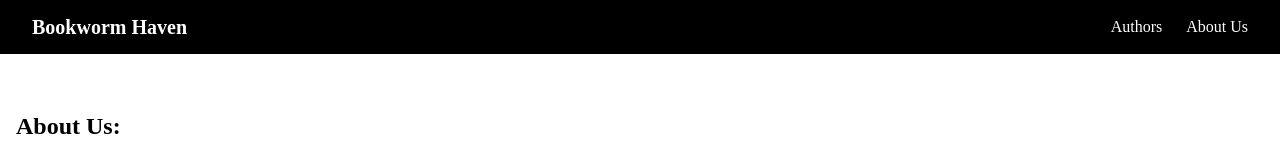
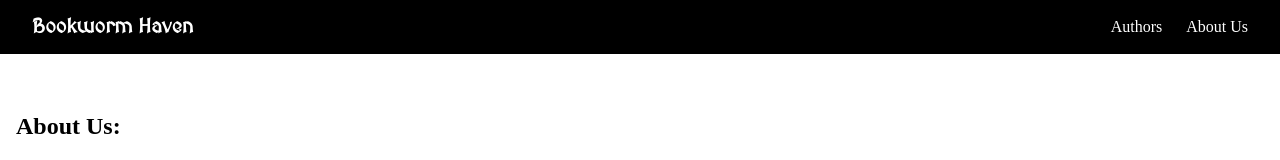
Before and after one commit to SerhiiAndruschenko/next-reviews, a Next.js app: page /about in a window 1280 px wide. Shown: the top 160 px of the page. Built offline with nearby package versions, Linux system fonts and the light colour scheme; a web font is replaced by a local one.

Commit message:
Added new fonts

```diff
--- a/public/styles/reviews.scss
+++ b/public/styles/reviews.scss
@@ -1,6 +1,6 @@
 .home-hero{
     margin-top: -1rem;
-    background-image: url(/images/banner5.jpg);
+    background-image: url(/images/banner6.jpg);
     background-size: cover;
     height: 500px;
     background-position: bottom center;
@@ -18,7 +18,7 @@
         padding: 50px 15px;
         height: 300px;
     }
-   /*&:before{
+   &:before{
         content: '';
         display: block;
         width: 100%;
@@ -27,7 +27,7 @@
         left: 0;
         top: 0;
         background: rgba(0,0,0,0.6);
-    }*/
+    }
     h1{
         color: #fff;
         position: relative;
--- a/src/app/fonts.js
+++ b/src/app/fonts.js
@@ -1,4 +1,4 @@
-import { Orbitron, Exo_2, Gentium_Book_Plus } from "next/font/google";
+import { Orbitron, Exo_2, Gentium_Book_Plus, MedievalSharp } from "next/font/google";
 
 export const orbitron = Orbitron({
     subsets: ['latin'],
@@ -16,3 +16,9 @@ export const exo2 = Exo_2({
     subsets: ['latin'],
     variable: '--font-exo2',
 });
+
+export const medievalSharp = MedievalSharp({
+    subsets: ['latin'],
+    weight: ['400'],
+    variable: '--font-medievalSharp',
+});
--- a/src/app/layout.jsx
+++ b/src/app/layout.jsx
@@ -1,6 +1,6 @@
 import { Inter } from "next/font/google";
 import NavBar from "@/src/components/NavBar";
-import { exo2, orbitron, gentium } from "./fonts";
+import { exo2, orbitron, gentium, medievalSharp } from "./fonts";
 import "./globals.css";
 import "@/public/styles/header.scss";
 import "@/public/styles/footer.scss";
@@ -28,7 +28,7 @@ export default function RootLayout({ children }) {
   return (
     <html
       lang="en"
-      className={`${orbitron.variable} ${exo2.variable} ${gentium.variable}`}
+      className={`${orbitron.variable} ${exo2.variable} ${gentium.variable} ${medievalSharp.variable}`}
     >
       <head>
         <Script
--- a/src/app/page.jsx
+++ b/src/app/page.jsx
@@ -23,6 +23,8 @@ export default async function ReviewsPage({ searchParams }) {
   return (
     <>
       <div className="home-hero">
+          <h1 className="font-medievalSharp">Welcome to Bookworm Haven</h1>
+          <h2 className="font-medievalSharp">Where Stories Live</h2>
 
       </div>
       <Heading>Reviews</Heading>
--- a/src/components/NavBar.jsx
+++ b/src/components/NavBar.jsx
@@ -5,7 +5,7 @@ const NavBar = () => {
     <nav className="w-full">
       <ul className="w-full flex gap-x-6">
         <li>
-          <Link className="font-gentium logo" href={"/"}>Bookworm Haven</Link>
+          <Link className="font-medievalSharp logo" href={"/"}>Bookworm Haven</Link>
         </li>
         <li className="ml-auto font-gentium">
           <Link href={"/authors"}>Authors</Link>
--- a/tailwind.config.js
+++ b/tailwind.config.js
@@ -10,7 +10,8 @@ module.exports = {
       fontFamily: {
         orbitron: ['var(--font-orbitron)', 'sans-serif'],
         gentium: ['var(--font-gentium)', 'serif'],
-        exo2: ['var(--font-exo2)', 'sans-serif']
+        exo2: ['var(--font-exo2)', 'sans-serif'],
+        medievalSharp: ['var(--font-medievalSharp)', 'sans-serif']
       }
     },
   },
```
Also changed, not shown: public/images/banner6.jpg (added), public/images/banner6.webp (added).
